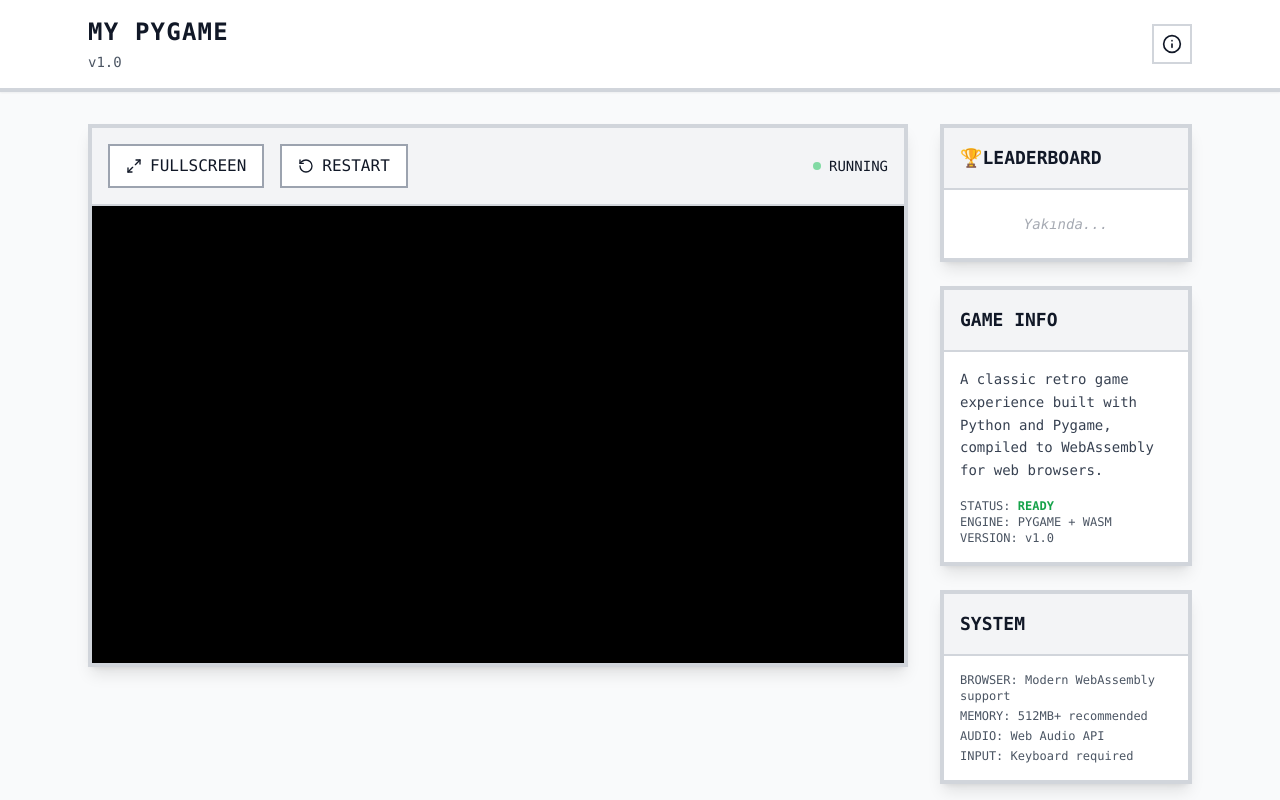
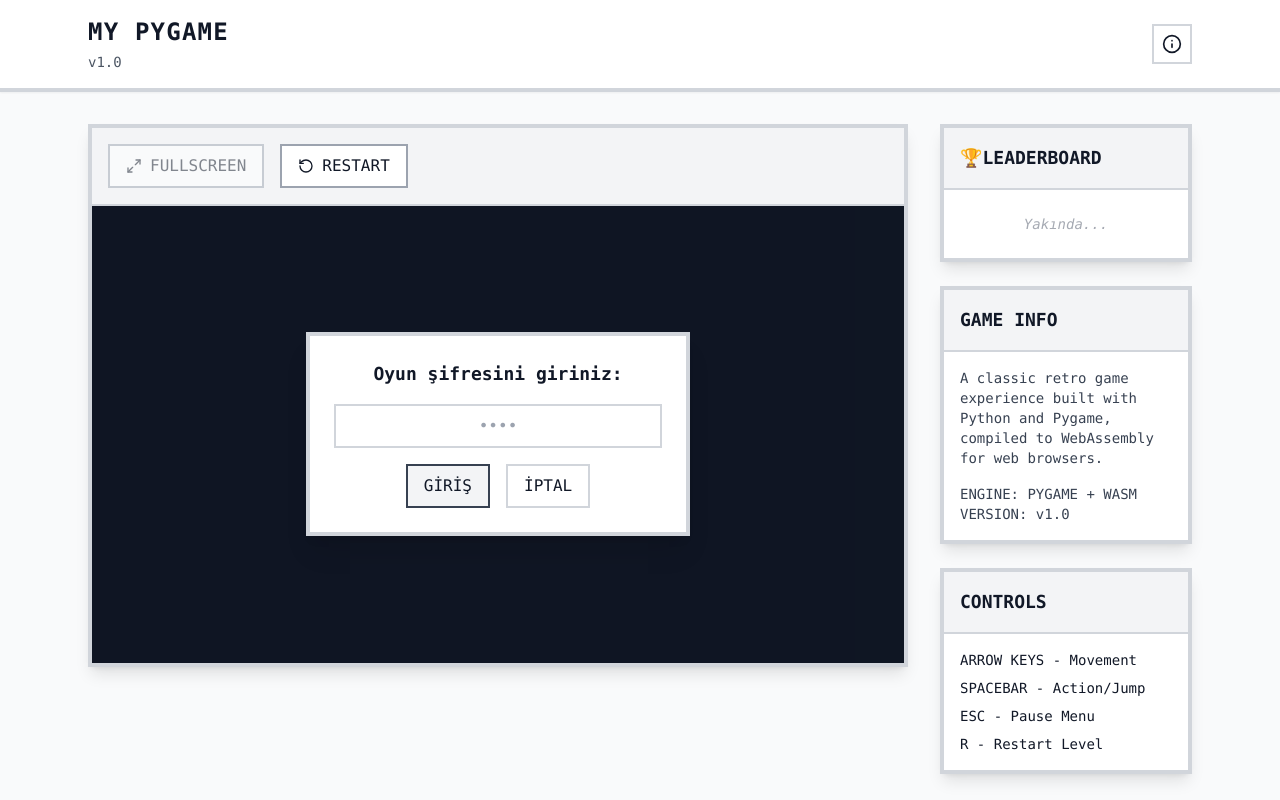
Before and after one commit to duckdev5/pygamewebreact, a React (Vite) app: page / in a window 1280 px wide. Both pictures are taken after a click on the button "LAUNCH GAME". Shown: the top 800 px of the page. Built offline with nearby package versions, Linux system fonts and the light colour scheme.

Commit message:
Update App.tsx

```diff
--- a/src/App.tsx
+++ b/src/App.tsx
@@ -4,6 +4,10 @@ import { Play, RotateCcw, Maximize2, Info } from 'lucide-react';
 function App() {
   const [isGameLoaded, setIsGameLoaded] = useState(false);
   const [showInfo, setShowInfo] = useState(false);
+  const [showPasswordPrompt, setShowPasswordPrompt] = useState(false);
+  const [passwordInput, setPasswordInput] = useState("");
+  const [passwordError, setPasswordError] = useState(false);
+  const [gamePath, setGamePath] = useState("");
 
   const gameConfig = {
     title: "MY PYGAME",
@@ -15,11 +19,11 @@ function App() {
       "ESC - Pause Menu",
       "R - Restart Level"
     ],
-    gamePath: "/game/index.html"
-  };
-
-  const handleGameLoad = () => {
-    setIsGameLoaded(true);
+    gamePasswords: {
+      "1234": "/game/index.html",
+      "ure341": "/game/rpg_wasm.html",
+      "mystic": "/game/webgodot.html"
+    }
   };
 
   const handleFullscreen = () => {
@@ -37,6 +41,22 @@ function App() {
 
   const restartGame = () => {
     window.location.reload();
+  };
+
+  const handleGameLoad = () => {
+    setShowPasswordPrompt(true);
+  };
+
+  const validatePassword = () => {
+    const matchedPath = (gameConfig.gamePasswords as Record<string, string>)[passwordInput.trim()];
+    if (matchedPath) {
+      setGamePath(matchedPath);
+      setIsGameLoaded(true);
+      setShowPasswordPrompt(false);
+      setPasswordError(false);
+    } else {
+      setPasswordError(true);
+    }
   };
 
   return (
@@ -60,9 +80,7 @@ function App() {
             </div>
             <button
               onClick={() => setShowInfo(!showInfo)}
-              className="p-2 border-2 border-gray-300 bg-white hover:bg-gray-100
-                       transition-colors duration-200 focus:outline-none focus:ring-2
-                       focus:ring-gray-400"
+              className="p-2 border-2 border-gray-300 bg-white hover:bg-gray-100 transition-colors duration-200"
             >
               <Info size={20} />
             </button>
@@ -81,27 +99,19 @@ function App() {
                   <button
                     onClick={handleFullscreen}
                     disabled={!isGameLoaded}
-                    className="flex items-center gap-2 px-4 py-2 border-2 border-gray-400
-                             bg-white hover:bg-gray-50 disabled:opacity-50 disabled:cursor-not-allowed
-                             transition-colors duration-200 focus:outline-none focus:ring-2
-                             focus:ring-gray-500"
+                    className="flex items-center gap-2 px-4 py-2 border-2 border-gray-400 bg-white hover:bg-gray-50 disabled:opacity-50 disabled:cursor-not-allowed"
                   >
                     <Maximize2 size={16} />
                     FULLSCREEN
                   </button>
-
                   <button
                     onClick={restartGame}
-                    className="flex items-center gap-2 px-4 py-2 border-2 border-gray-400
-                             bg-white hover:bg-gray-50 transition-colors duration-200
-                             focus:outline-none focus:ring-2 focus:ring-gray-500"
+                    className="flex items-center gap-2 px-4 py-2 border-2 border-gray-400 bg-white hover:bg-gray-50"
                   >
                     <RotateCcw size={16} />
                     RESTART
                   </button>
-
                   <div className="flex-1"></div>
-
                   {isGameLoaded && (
                     <div className="flex items-center gap-2 text-sm">
                       <div className="w-2 h-2 bg-green-500 rounded-full animate-pulse"></div>
@@ -113,7 +123,7 @@ function App() {
 
               {/* Game Display */}
               <div className="aspect-video bg-black relative">
-                {!isGameLoaded && (
+                {!isGameLoaded && !showPasswordPrompt && (
                   <div className="absolute inset-0 flex items-center justify-center bg-gray-900">
                     <div className="text-center text-white">
                       <div className="text-6xl mb-4">▶</div>
@@ -121,9 +131,7 @@ function App() {
                       <p className="text-sm opacity-75">Click PLAY to start the game</p>
                       <button
                         onClick={handleGameLoad}
-                        className="mt-6 px-8 py-3 border-2 border-white text-white
-                                 hover:bg-white hover:text-black transition-colors duration-300
-                                 focus:outline-none focus:ring-2 focus:ring-white"
+                        className="mt-6 px-8 py-3 border-2 border-white text-white hover:bg-white hover:text-black"
                       >
                         LAUNCH GAME
                       </button>
@@ -131,13 +139,48 @@ function App() {
                   </div>
                 )}
 
+                {showPasswordPrompt && (
+                  <div className="absolute inset-0 flex items-center justify-center bg-gray-900 bg-opacity-90 z-50">
+                    <div className="bg-white border-4 border-gray-300 p-6 shadow-xl w-full max-w-sm text-center">
+                      <h2 className="text-lg font-bold mb-4">Oyun şifresini giriniz:</h2>
+                      <input
+                        type="password"
+                        value={passwordInput}
+                        onChange={(e) => setPasswordInput(e.target.value)}
+                        className="w-full p-2 border-2 border-gray-300 mb-4 text-center font-mono"
+                        placeholder="••••"
+                      />
+                      {passwordError && (
+                        <p className="text-sm text-red-600 mb-2">Hatalı şifre, tekrar deneyin.</p>
+                      )}
+                      <div className="flex justify-center gap-4">
+                        <button
+                          onClick={validatePassword}
+                          className="px-4 py-2 border-2 border-gray-700 bg-gray-100 hover:bg-gray-200"
+                        >
+                          GİRİŞ
+                        </button>
+                        <button
+                          onClick={() => {
+                            setShowPasswordPrompt(false);
+                            setPasswordInput("");
+                            setPasswordError(false);
+                          }}
+                          className="px-4 py-2 border-2 border-gray-300 bg-white hover:bg-gray-50"
+                        >
+                          İPTAL
+                        </button>
+                      </div>
+                    </div>
+                  </div>
+                )}
+
                 {isGameLoaded && (
                   <iframe
                     id="game-frame"
-                    src={gameConfig.gamePath}
+                    src={gamePath}
                     className="w-full h-full border-0"
                     title={gameConfig.title}
-                    onLoad={handleGameLoad}
                   />
                 )}
               </div>
@@ -151,10 +194,8 @@ function App() {
               <div className="border-b-2 border-gray-300 p-4 bg-gray-100">
                 <h3 className="font-bold text-lg">🏆LEADERBOARD</h3>
               </div>
-              <div className="p-6">
-                <p className="text-sm text-gray-500 italic text-center opacity-60">
+              <div className="p-6 text-center text-sm text-gray-500 italic opacity-60">
                 Yakında...
-                </p>
               </div>
             </div>
 
@@ -163,15 +204,10 @@ function App() {
               <div className="border-b-2 border-gray-300 p-4 bg-gray-100">
                 <h3 className="font-bold text-lg">GAME INFO</h3>
               </div>
-              <div className="p-4">
-                <p className="text-sm text-gray-700 leading-relaxed mb-4">
-                  {gameConfig.description}
-                </p>
-                <div className="text-xs text-gray-600">
-                  <p>STATUS: <span className="text-green-600 font-semibold">READY</span></p>
+              <div className="p-4 text-sm text-gray-700">
+                <p className="mb-4">{gameConfig.description}</p>
                 <p>ENGINE: PYGAME + WASM</p>
                 <p>VERSION: {gameConfig.version}</p>
-                </div>
               </div>
             </div>
 
@@ -181,123 +217,22 @@ function App() {
                 <div className="border-b-2 border-gray-300 p-4 bg-gray-100">
                   <h3 className="font-bold text-lg">CONTROLS</h3>
                 </div>
-                <div className="p-4">
-                  <div className="space-y-2">
-                    {gameConfig.controls.map((control, index) => (
-                      <div key={index} className="text-sm">
-                        <code className="text-gray-800">{control}</code>
-                      </div>
+                <div className="p-4 space-y-2 text-sm">
+                  {gameConfig.controls.map((control, idx) => (
+                    <div key={idx}><code>{control}</code></div>
                   ))}
                 </div>
               </div>
-              </div>
             )}
-
-            {/* System Requirements */}
-            <div className="bg-white border-4 border-gray-300 shadow-lg">
-              <div className="border-b-2 border-gray-300 p-4 bg-gray-100">
-                <h3 className="font-bold text-lg">SYSTEM</h3>
-              </div>
-              <div className="p-4">
-                <div className="text-xs text-gray-600 space-y-1">
-                  <p>BROWSER: Modern WebAssembly support</p>
-                  <p>MEMORY: 512MB+ recommended</p>
-                  <p>AUDIO: Web Audio API</p>
-                  <p>INPUT: Keyboard required</p>
-                </div>
-              </div>
-            </div>
           </div>
         </div>
       </div>
 
-            {/* Info Modal */}
-            {showInfo && (
-        <div className="fixed inset-0 bg-black bg-opacity-50 flex items-center justify-center p-4 z-50">
-          <div className="bg-white border-4 border-gray-300 shadow-2xl max-w-2xl w-full max-h-[80vh] overflow-y-auto">
-            <div className="border-b-2 border-gray-300 p-4 bg-gray-100 flex items-center justify-between">
-              <h3 className="font-bold text-xl">GAME INFORMATION</h3>
-              <button
-                onClick={() => setShowInfo(false)}
-                className="p-1 border-2 border-gray-400 bg-white hover:bg-gray-50
-                         transition-colors duration-200 focus:outline-none focus:ring-2
-                         focus:ring-gray-500"
-              >
-                ✕
-              </button>
-            </div>
-            <div className="p-6 space-y-6">
-              {/* Game Description */}
-              <div>
-                <h4 className="font-bold text-lg mb-3 text-gray-900">ABOUT THIS GAME</h4>
-                <p className="text-gray-700 leading-relaxed">
-                  {gameConfig.description}
-                </p>
-              </div>
-
-              {/* Controls */}
-              <div>
-                <h4 className="font-bold text-lg mb-3 text-gray-900">CONTROLS</h4>
-                <div className="bg-gray-50 border-2 border-gray-200 p-4">
-                  <div className="space-y-2">
-                    {gameConfig.controls.map((control, index) => (
-                      <div key={index} className="text-sm font-mono">
-                        <code className="text-gray-800">{control}</code>
-                      </div>
-                    ))}
-                  </div>
-                </div>
-              </div>
-
-              {/* Technical Info */}
-              <div>
-                <h4 className="font-bold text-lg mb-3 text-gray-900">TECHNICAL SPECIFICATIONS</h4>
-                <div className="grid md:grid-cols-2 gap-4">
-                  <div className="bg-gray-50 border-2 border-gray-200 p-4">
-                    <h5 className="font-semibold mb-2">GAME ENGINE</h5>
-                    <div className="text-sm text-gray-600 space-y-1">
-                      <p>ENGINE: Pygame</p>
-                      <p>RUNTIME: WebAssembly</p>
-                      <p>VERSION: {gameConfig.version}</p>
-                      <p>COMPILER: Pygbag</p>
-                    </div>
-                  </div>
-                  <div className="bg-gray-50 border-2 border-gray-200 p-4">
-                    <h5 className="font-semibold mb-2">REQUIREMENTS</h5>
-                    <div className="text-sm text-gray-600 space-y-1">
-                      <p>BROWSER: Modern WebAssembly support</p>
-                      <p>MEMORY: 512MB+ recommended</p>
-                      <p>AUDIO: Web Audio API</p>
-                      <p>INPUT: Keyboard required</p>
-                    </div>
-                  </div>
-                </div>
-              </div>
-
-              {/* Tips */}
-              <div>
-                <h4 className="font-bold text-lg mb-3 text-gray-900">GAMEPLAY TIPS</h4>
-                <div className="bg-gray-50 border-2 border-gray-200 p-4">
-                  <ul className="text-sm text-gray-700 space-y-1">
-                    <li>• Make sure your browser supports WebAssembly</li>
-                    <li>• Use headphones for the best audio experience</li>
-                    <li>• Press ESC to access the pause menu during gameplay</li>
-                    <li>• If the game doesn't load, try refreshing the page</li>
-                  </ul>
-                </div>
-              </div>
-            </div>
-          </div>
-        </div>
-      )}
-
       {/* Footer */}
       <footer className="border-t-4 border-gray-300 bg-white mt-16">
-        <div className="max-w-6xl mx-auto px-6 py-6">
-          <div className="text-center text-sm text-gray-600">
+        <div className="max-w-6xl mx-auto px-6 py-6 text-center text-sm text-gray-600">
           <p>POWERED BY PYGAME • COMPILED WITH PYGBAG • RUNNING ON WEBASSEMBLY</p>
           <p className="mt-1">© 2025 - RETRO GAMING EXPERIENCE</p>
-          </div>
         </div>
       </footer>
     </div>
```
Lines whose indentation alone changed are shown as unchanged.
